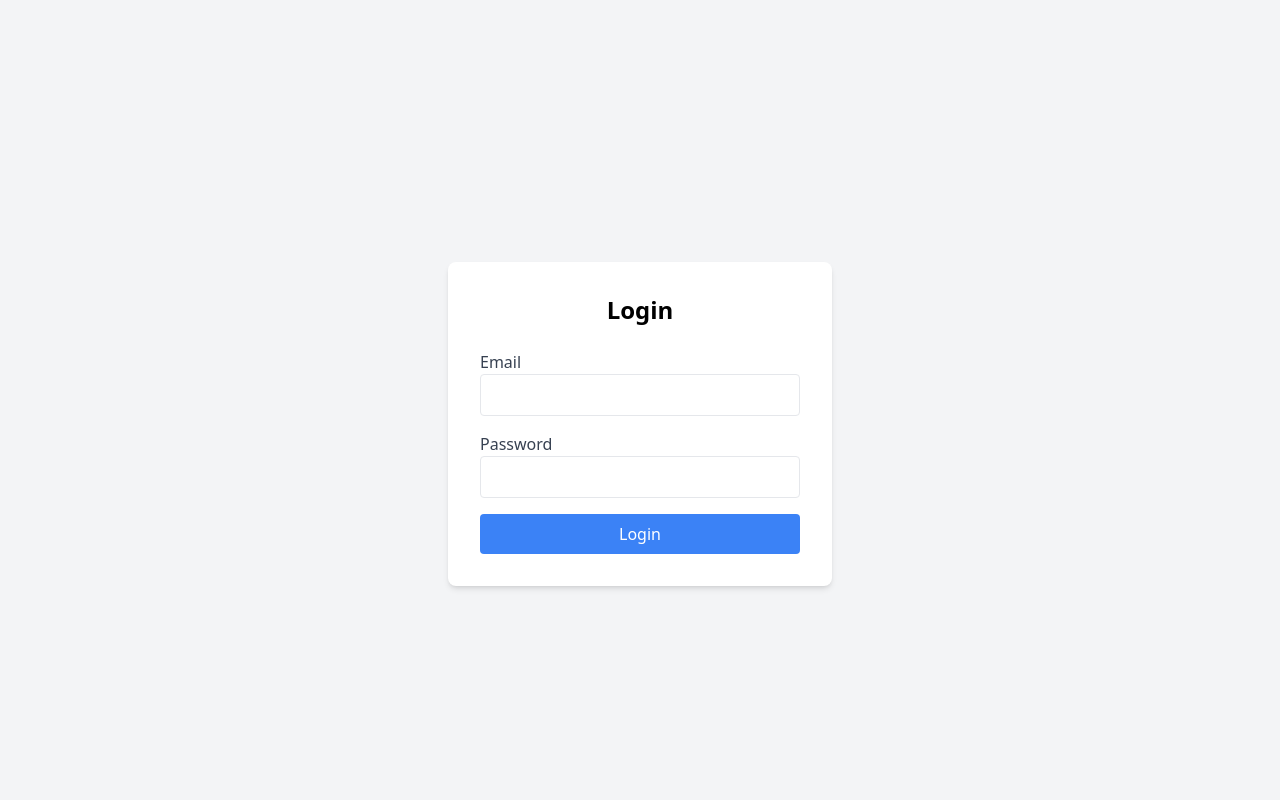
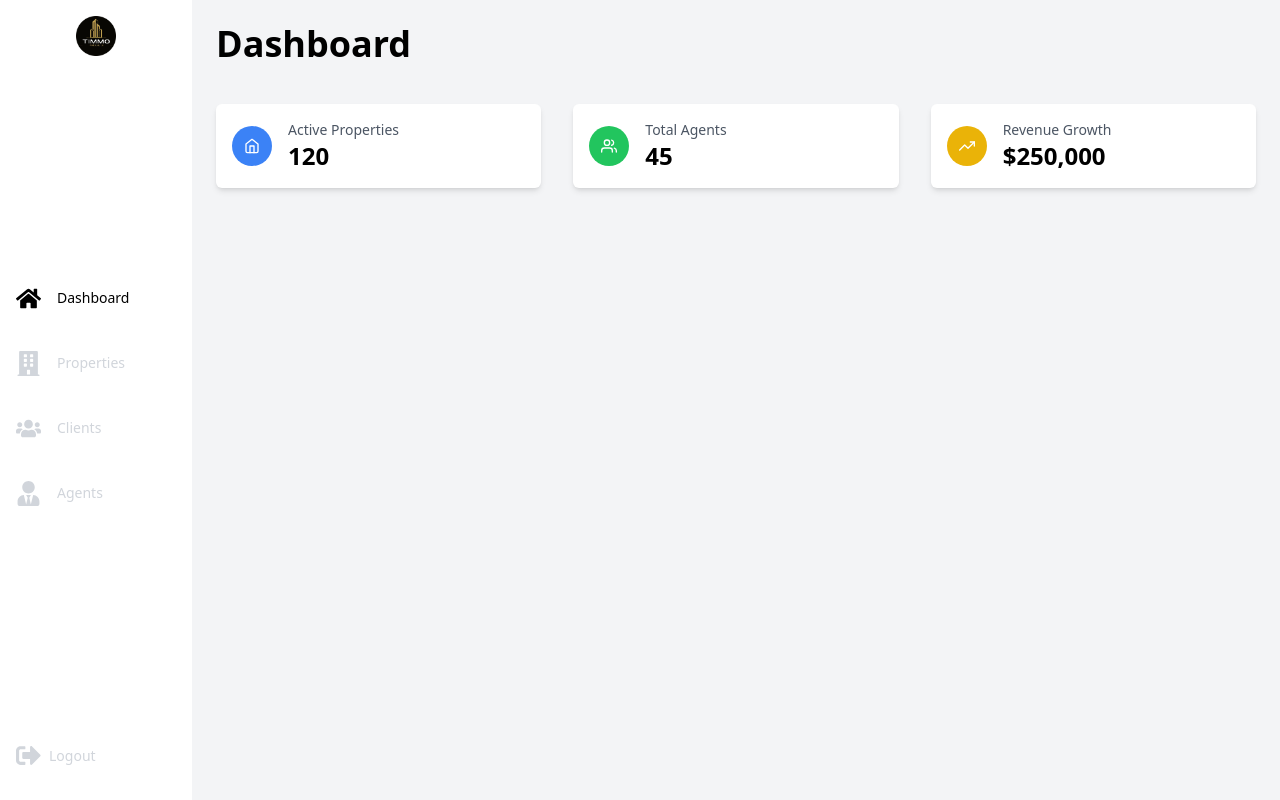
Before and after one commit to Mohammed1DZ/TIMMO, a React (Create React App) app: page / in a window 1280 px wide. Before the commit this address led to /login. Built offline with nearby package versions, Linux system fonts and the light colour scheme; sample sign-in values are in the browser's storage.

Commit message:
Update App.js

```diff
--- a/src/App.js
+++ b/src/App.js
@@ -1,5 +1,5 @@
 import React, { useState } from 'react';
-import { BrowserRouter as Router, Routes, Route, Navigate } from 'react-router-dom';
+import { BrowserRouter as Router, Routes, Route } from 'react-router-dom';
 import Sidebar from './components/Sidebar';
 import Dashboard from './pages/Dashboard';
 import Properties from './pages/Properties';
@@ -7,40 +7,45 @@ import Clients from './pages/Clients';
 import Agents from './pages/Agents';
 import Settings from './pages/Settings';
 import Login from './pages/Login';
+import PrivateRoute from './components/PrivateRoute';
 
 function App() {
-    const [userRole, setUserRole] = useState(null);  // Track the logged-in user's role
+    const [agents, setAgents] = useState([]);  // Centralized agent state
 
-    const isAuthenticated = userRole !== null;  // Check if user is authenticated
+    const addAgent = (newAgent) => {
+        setAgents((prevAgents) => [...prevAgents, newAgent]);
+    };
 
     return (
         <Router>
+            <Routes>
+                {/* Public Route */}
+                <Route path="/login" element={<Login />} />
+
+                {/* Protected Routes */}
+                <Route
+                    path="/*"
+                    element={
+                        <PrivateRoute>
                             <div className="flex h-screen">
-                {/* Only show sidebar if authenticated */}
-                {isAuthenticated && <Sidebar userRole={userRole} />}
-
-                {/* Main content */}
+                                <Sidebar />
                                 <div className="flex-1 p-8 md:p-6 bg-gray-100 overflow-auto">
                                     <Routes>
-                        {/* Login route */}
-                        <Route path="/login" element={<Login setUserRole={setUserRole} />} />
-
-                        {/* Protected routes */}
-                        {isAuthenticated ? (
-                            <>
                                         <Route path="/" element={<Dashboard />} />
                                         <Route path="/properties" element={<Properties />} />
                                         <Route path="/clients" element={<Clients />} />
-                                <Route path="/agents" element={<Agents />} />
+                                        <Route
+                                            path="/agents"
+                                            element={<Agents agents={agents} addAgent={addAgent} />}
+                                        />
                                         <Route path="/settings" element={<Settings />} />
-                            </>
-                        ) : (
-                            // Redirect to login if not authenticated
-                            <Route path="*" element={<Navigate to="/login" />} />
-                        )}
                                     </Routes>
                                 </div>
                             </div>
+                        </PrivateRoute>
+                    }
+                />
+            </Routes>
         </Router>
     );
 }
```
Lines whose indentation alone changed are shown as unchanged.
